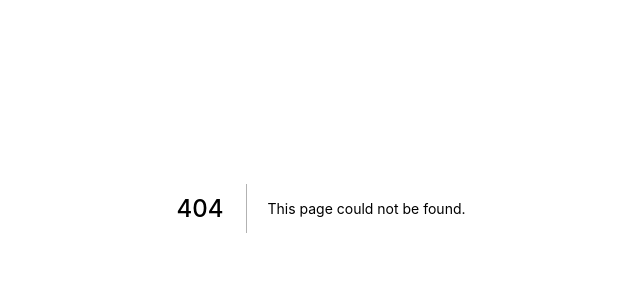
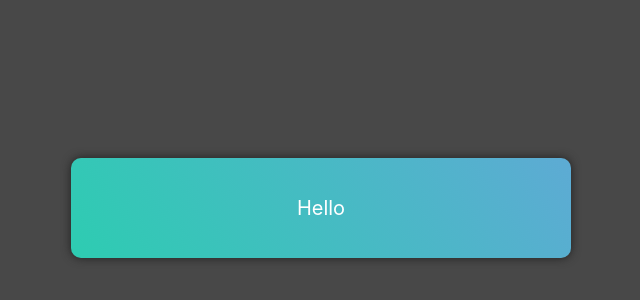
Before and after one commit to Merzaad/learning_next, a Next.js app: page /nested in a window 1280 px wide. Before the commit this address had no page. Shown: the part 192-492 px from the top of the page, without its empty margins (319-959 px from the left). Built offline with nearby package versions, Linux system fonts and the light colour scheme.

Commit message:
Add nested route

```diff
--- a/pages/index.tsx
+++ b/pages/index.tsx
@@ -12,7 +12,7 @@ const Home: NextPage = () => {
       </Head>
 
       <div className={styles.card}>
-        <a href="/app">Next.js!</a>
+        <a href="/nested">Next.js!</a>
       </div>
     </div>
   );
--- /dev/null
+++ b/pages/nested/index.tsx
@@ -0,0 +1,8 @@
+import styles from '../../styles/Home.module.scss';
+export default function Nested() {
+  return (
+    <div className={styles.container}>
+      <div className={styles.card}>Hello</div>
+    </div>
+  );
+}
--- a/styles/Home.module.scss
+++ b/styles/Home.module.scss
@@ -17,9 +17,17 @@
     -webkit-user-select: none;
     user-select: none;
     cursor: pointer;
+    display: flex;
+    align-items: center;
+    justify-content: center;
     transition-duration: 0.3s;
+    font-size: 20px;
     &:hover{
       box-shadow: 0px 0px 4px rgba(16, 255, 199, 0.553);
+      font-size: 30px;
+      width: 400px;
+      height: 100px;
+
     }
   }
 }
```
